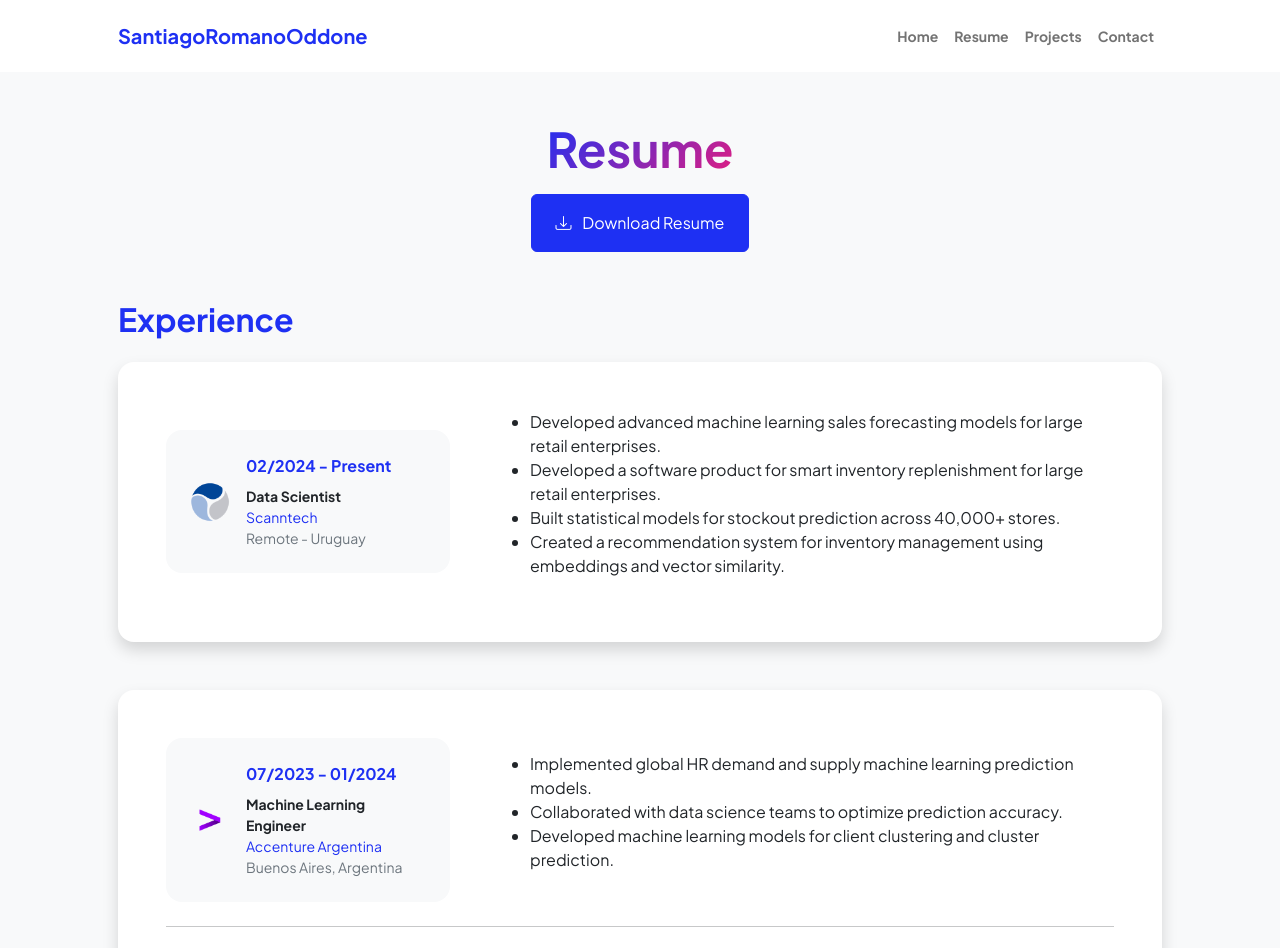
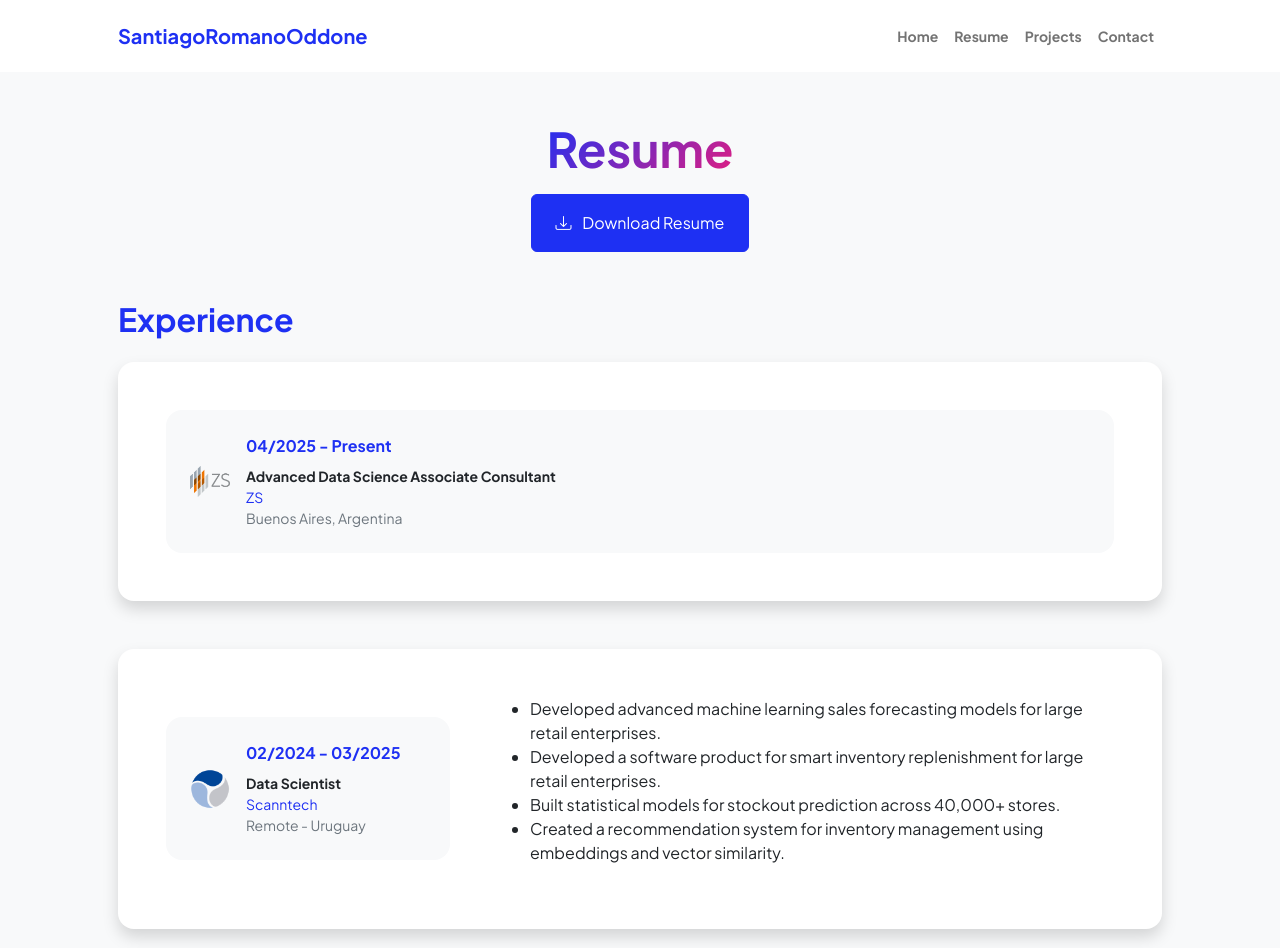
Before and after one commit to SantiagoRomanoOddone/personal-web-site, a plain HTML site: page resume.html in a window 1280 px wide. Shown: the top 948 px of the page. Drawn offline with nearby package versions, Linux system fonts and the light colour scheme.

Commit message:
updating experience

```diff
--- a/resume.html
+++ b/resume.html
@@ -51,10 +51,42 @@
                         <!-- Data Scientist Section -->
                         <div class="col text-center text-lg-start mb-4 mb-lg-0">
                             <div class="bg-light p-4 rounded-4 d-flex align-items-center">
+                                <img src="assets/zs.png" alt="Scanntech Logo" class="me-3" style="width: 40px; height: auto;">
+
+                                <div>
+                                    <div class="text-primary fw-bolder mb-2">04/2025 - Present</div>
+                                    <div class="small fw-bolder">Advanced Data Science Associate Consultant</div>
+                                    <div class="small text-muted">
+                                        <a href="https://www.zs.com/" target="_blank" class="text-decoration-none">ZS</a>
+                                    </div>
+                                    <div class="small text-muted">Buenos Aires, Argentina</div>
+                                </div>
+                            </div>
+                        </div>
+
+                        <!-- <div class="col-lg-8">
+                            <ul>
+                                <li>Developed advanced machine learning sales forecasting models for large retail enterprises.</li>
+                                <li>Developed a software product for smart inventory replenishment for large retail enterprises.</li>
+                                <li>Built statistical models for stockout prediction across 40,000+ stores.</li>
+                                <li>Created a recommendation system for inventory management using embeddings and vector similarity.</li>
+                            </ul>
+                        </div> -->
+                    </div>
+                </div>
+            </div>
+
+            <div class="card shadow border-0 rounded-4 mb-5">
+                <div class="card-body p-5">
+                    <div class="row align-items-center gx-5">
+
+                        <!-- Data Scientist Section -->
+                        <div class="col text-center text-lg-start mb-4 mb-lg-0">
+                            <div class="bg-light p-4 rounded-4 d-flex align-items-center">
                                 <img src="assets/scanntech.png" alt="Scanntech Logo" class="me-3" style="width: 40px; height: auto;">
 
                                 <div>
-                                    <div class="text-primary fw-bolder mb-2">02/2024 - Present</div>
+                                    <div class="text-primary fw-bolder mb-2">02/2024 - 03/2025</div>
                                     <div class="small fw-bolder">Data Scientist</div>
                                     <div class="small text-muted">
                                         <a href="https://scanntech.com" target="_blank" class="text-decoration-none">Scanntech</a>
```
Also changed, not shown: assets/zs.png (added).
